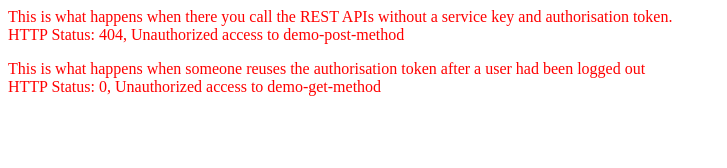
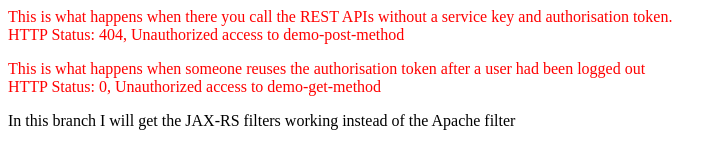
Before and after one commit to randyd12/jax-auth-poc, a plain HTML site: page WebContent/index.html in a window 1280 px wide. Shown: the whole page, without its empty margins (0-727 px from the left). Drawn offline with nearby package versions, Linux system fonts and the light colour scheme; no server answers.

Commit message:
added comment in new branch

```diff
--- a/WebContent/index.html
+++ b/WebContent/index.html
@@ -6,6 +6,8 @@
     </head>
     <body>
         <div id="logMsgDiv"></div>
+
+        In this branch I will get the JAX-RS filters working instead of the Apache filter
 
 
         <script src="http://ajax.googleapis.com/ajax/libs/jquery/1.11.0/jquery.min.js"></script>
```
